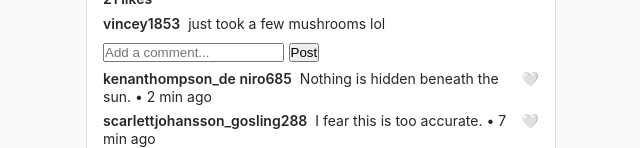
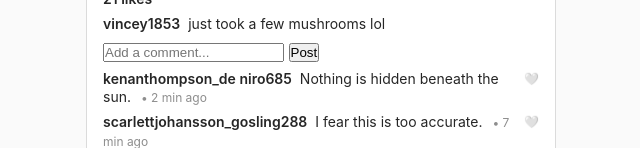
Before and after one commit to SheillaO/Instagram-Clone, a website built with Vite: page index.html in a window 1280 px wide. Shown: the part 652-800 px from the top of the page, without its empty margins (319-959 px from the left). Built offline with nearby package versions, Linux system fonts and the light colour scheme.

Commit message:
Update index.css

```diff
--- a/index.css
+++ b/index.css
@@ -174,3 +174,22 @@ body {
     font-weight: 600;
     margin-right: 4px;
 }
+
+.time {
+    color: #8E8E8E;
+    font-size: 12px;
+    margin-left: 6px;
+}
+
+.comment-like {
+    cursor: pointer;
+    font-size: 12px;
+    user-select: none;
+    transition: transform 0.2s ease;
+    flex-shrink: 0;
+    margin-left: 8px;
+}
+
+.comment-like:active {
+    transform: scale(1.3);
+}
```
